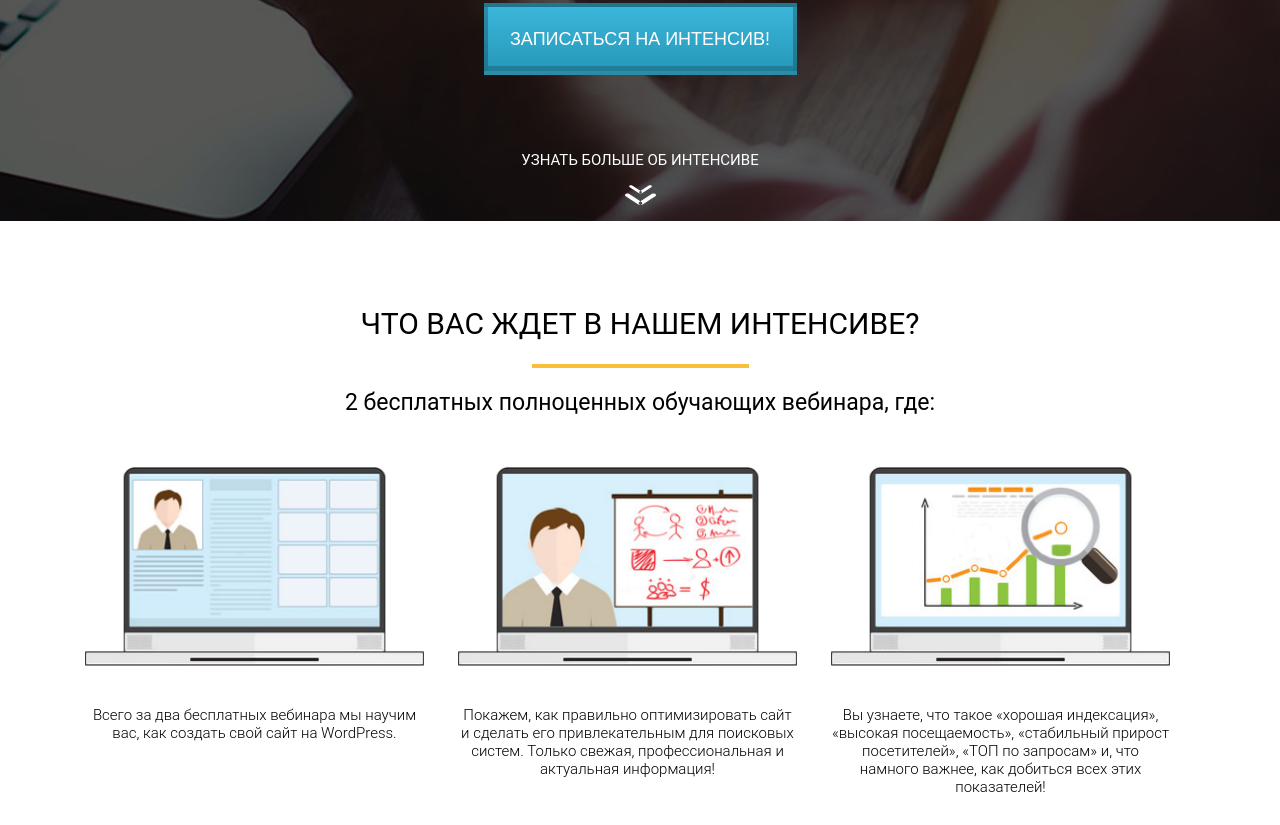
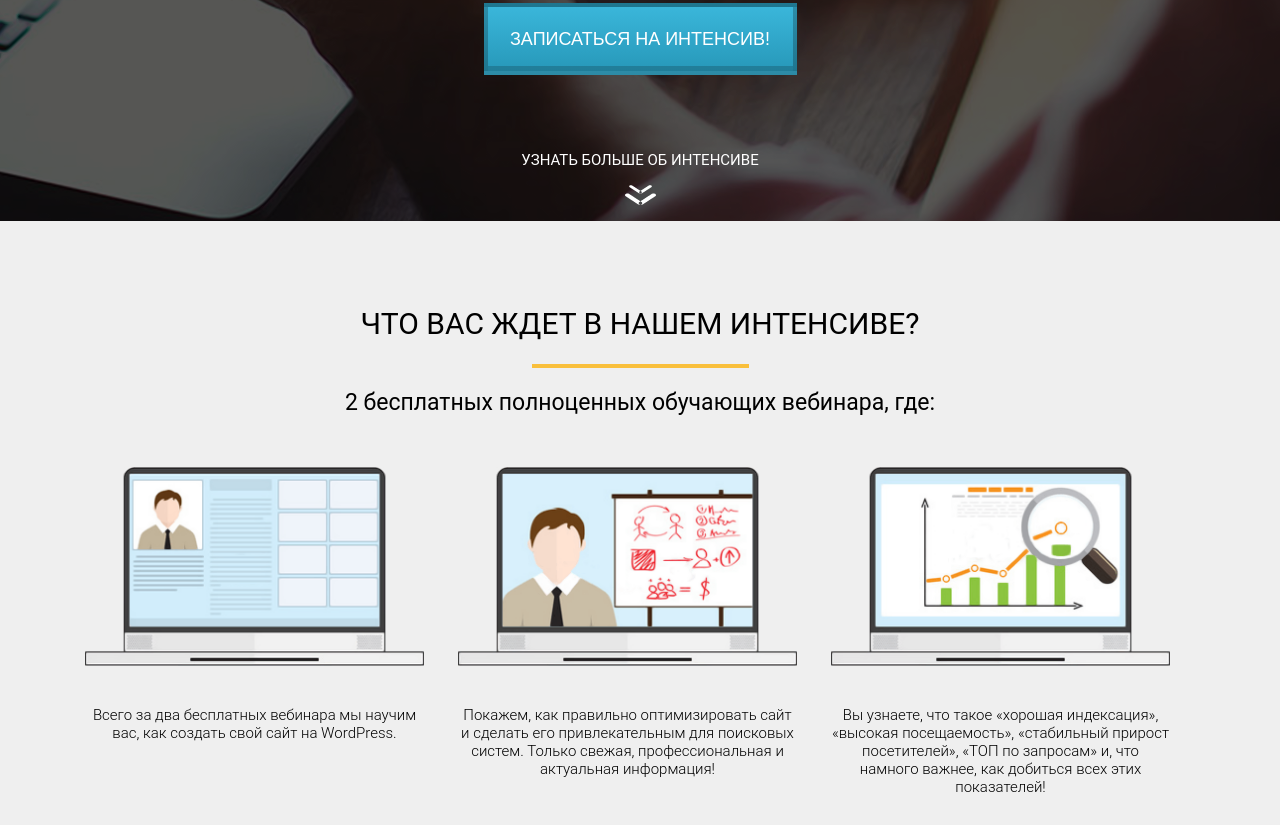
Before and after one commit to geniass1/frontend_god, a plain HTML site: page src/index.html in a window 1280 px wide. Shown: the part 579-1404 px from the top of the page. Drawn offline with Linux system fonts and the light colour scheme.

Commit message:
hotfix: Change background color

```diff
--- a/src/css/style.css
+++ b/src/css/style.css
@@ -114,7 +114,7 @@ h2.title{
 
 .waiting{
     height: 604px;
-    background-color: white;
+    background-color: #efefef;
     padding: 85px 0 75px 0;
 }
 
```
